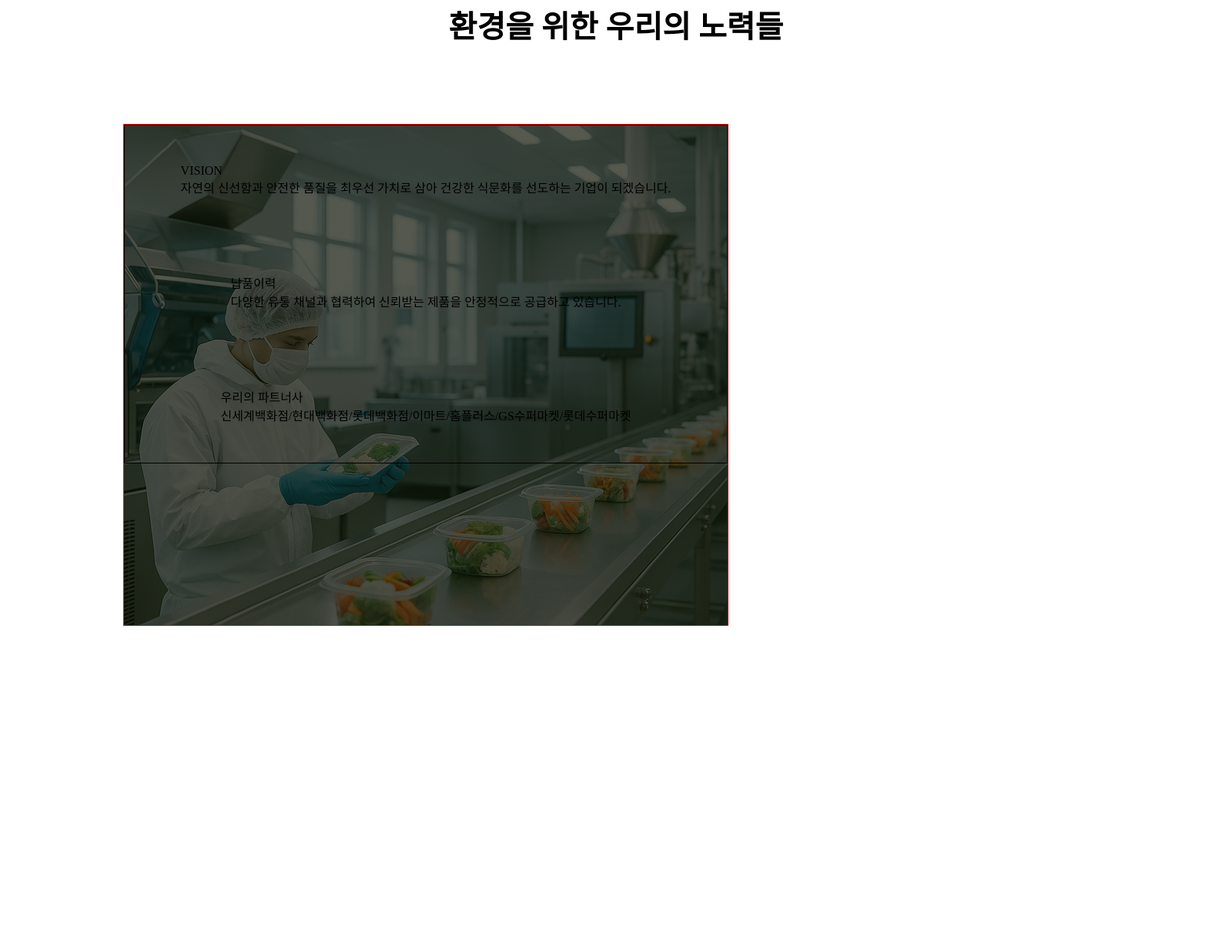
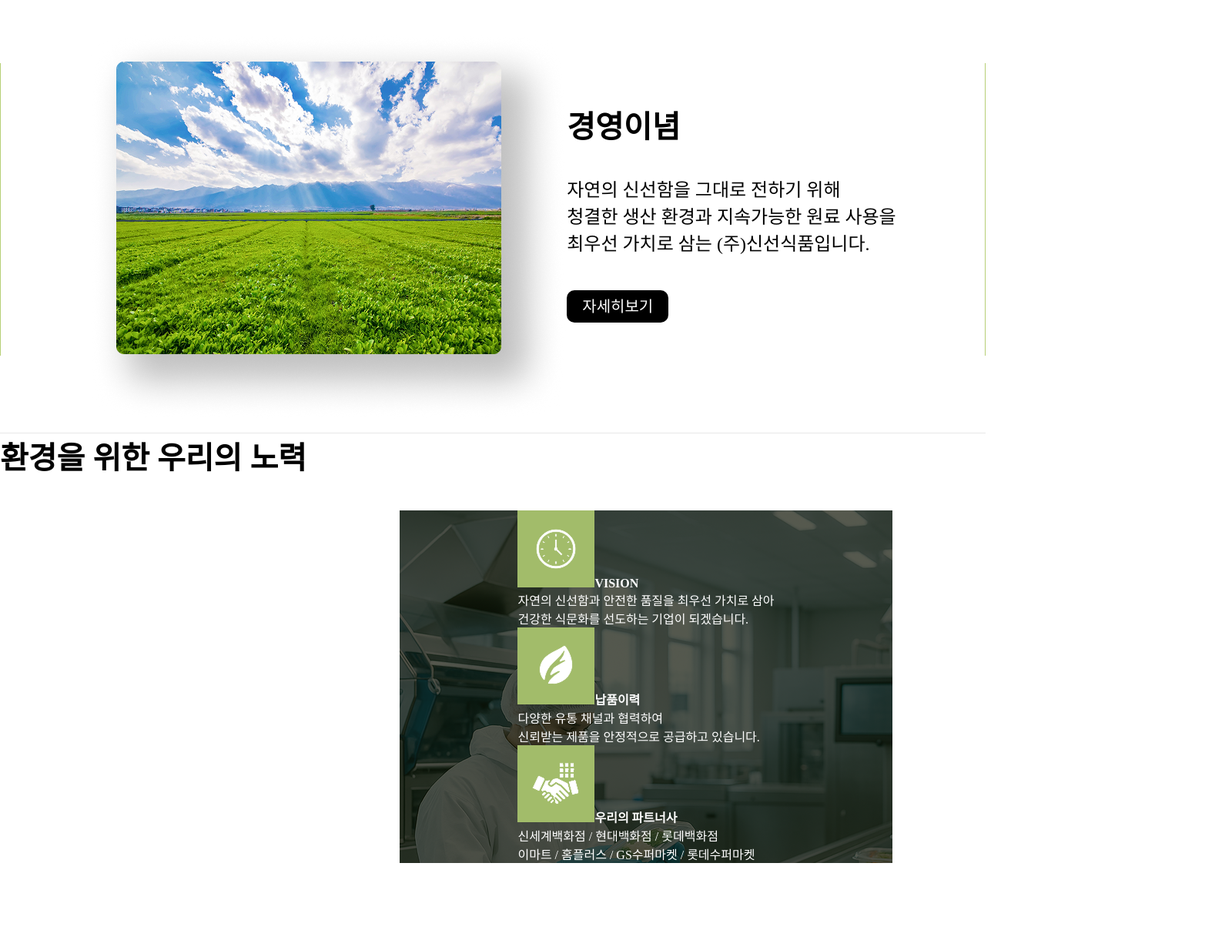
Before and after one commit to sungwook0221-ctrl/sinsun, a plain HTML site: page index.html in a window 1280 px wide. Shown: the part 982-2203 px from the top of the page at 77% size, 1600 px wide, since content can reach past the window. Before the commit the page ends 1895 px from the top, so only its background shows below. Drawn offline with nearby package versions, Linux system fonts and the light colour scheme; a web font is replaced by a local one.

Commit message:
섹션2막히고있음

```diff
--- a/css/style.css
+++ b/css/style.css
@@ -33,8 +33,8 @@ header button {margin-right: 145px; margin-top: 50px; background: rgba(0, 0, 0,
 .hero {}
 
 .hero .textbox {position: absolute; z-index: 9;
-background: rgba(27, 3, 0, 0.2); left: 50%; width: 600px; padding: 60px 70px;box-sizing: border-box; margin-left: 140px; top: 50%; margin-top: -195px; border-radius: 20px;}
-.hero .textbox .title {text-align: center;font-size: 55px; color: #fff; letter-spacing: -2px; margin-bottom: 24px;}
+background: rgba(27, 3, 0, 0.2); left: 65%; width: 550px; padding: 60px 70px;box-sizing: border-box;  top: 50%; margin-top: -195px; border-radius: 20px;}
+.hero .textbox .title {text-align: center;font-size: 32px; color: #fff; letter-spacing: -2px; margin-bottom: 24px;}
 .hero .textbox p {font-size: 18px; color: #fff; margin-bottom: 36px; line-height: 2;}
 
 .hero .textbox a {margin-left: 150px; background: #C61606; display: inline-block; padding: 10px 20px; border-radius: 20px; color: #fff;}
@@ -58,20 +58,20 @@ background: rgba(27, 3, 0, 0.2); left: 50%; width: 600px; padding: 60px 70px;box
 
 
 
-.sectionbox .s2 {width: 1600px;}
-.sectionbox .s2 .title2 {text-align: center; margin: 100px auto; }
-.sectionbox .s2 .title2 strong {font-size: 40px;}
-
-
-.sectionbox .s2 .s2sos {width: 49%; height: 650px; background: url(../images/section2.png); margin: 100px 160px;border: 1px solid red;}
-
-.sectionbox .s2 .s2sos .vision {border: 1px solid #000; display: flex; flex-direction: column; justify-content: center; align-items: start;}
-.sectionbox .s2 .s2sos .vision li {margin: 50px auto;}
+.sectionbox .s2 {display: flex;}
+.sectionbox .s2 .mt1 {font-size: 40px; color: #000; display: inline-block;}
+.sectionbox .s2 .left {background: url(../images/section2.png); width: 50%; display: flex; justify-content: center; align-items: center; margin: 100px auto;}
+.sectionbox .s2 .left .textbox {}
+.sectionbox .s2 .left .textbox ul {}
+.sectionbox .s2 .left .textbox ul li {}
+.sectionbox .s2 .left .textbox ul li img {background: #A2BC6A;}
+.sectionbox .s2 .left .textbox ul li strong {color: #fff;}
+.sectionbox .s2 .left .textbox ul li p {color: #fff;}
 
 
 
-.sectionbox s3 {}
-.sectionbox s4 {}
+.sectionbox .s3 {}
+.sectionbox .s4 {}
 
 
 
--- a/index.html
+++ b/index.html
@@ -76,9 +76,9 @@
 
         <div class="swiper mySwiper">
             <div class="swiper-wrapper">
-                <div class="swiper-slide"><img src="images/heroimg.png" alt=""></div>
-                <div class="swiper-slide"><img src="images/heroimg2.png" alt=""></div>
-                <div class="swiper-slide"><img src="images/heroimg3.png" alt=""></div>
+                <div class="swiper-slide"><img src="images/slide.png" alt=""></div>
+                <div class="swiper-slide"><img src="images/slide2.png" alt=""></div>
+                <div class="swiper-slide"><img src="images/slide3.png" alt=""></div>
             </div>
 
             <div class="swiper-button-next"></div>
@@ -108,24 +108,29 @@
 
 
         <section class="s2">
-            <div class="title2">
-                <strong>환경을 위한 우리의 노력들</strong>
+            <strong class="mt1">환경을 위한 우리의 노력</strong>
+            <div class="left">
+                <div class="textbox">
+                    <ul>
+                        <li>
+                            <img src="images/icon1.png" alt=""><strong>VISION</strong>
+                            <p>자연의 신선함과 안전한 품질을 최우선 가치로 삼아<br>건강한 식문화를 선도하는 기업이 되겠습니다.</p>
+                        </li>
+                        <li>
+                            <img src="images/icon2.png" alt=""><strong>납품이력</strong>
+                            <p>다양한 유통 채널과 협력하여<br>신뢰받는 제품을 안정적으로 공급하고 있습니다.</p>
+                        </li>
+                        <li>
+                            <img src="images/icon3.png" alt=""><strong>우리의 파트너사</strong>
+                            <p>신세계백화점 / 현대백화점 / 롯데백화점<br>이마트 / 홈플러스 /  GS수퍼마켓 / 롯데수퍼마켓</p>
+                        </li>
+                    </ul>
+                </div>
             </div>
-            <div class="s2sos">
-                <ul class="vision">
-                        <li>VISION
-                            <p>자연의 신선함과 안전한 품질을 최우선 가치로 삼아 건강한 식문화를 선도하는 기업이 되겠습니다.</p>
-                        </li>
-                        <li>납품이력
-                            <p>다양한 유통 채널과 협력하여 신뢰받는 제품을 안정적으로 공급하고 있습니다.
-                            </p>
-                        </li>
-                        <li>우리의 파트너사
-                            <p>신세계백화점/현대백화점/롯데백화점/이마트/홈플러스/GS수퍼마켓/롯데수퍼마켓</p>
-                        </li>
-                </ul>
-            </div>
+
+            <div class="right"></div>
         </section>
+
 
 
 
```
Also changed, not shown: images/icon1.png (added), images/icon2.png (added), images/icon3.png (added), images/slide2.png (added), 3 other files.
